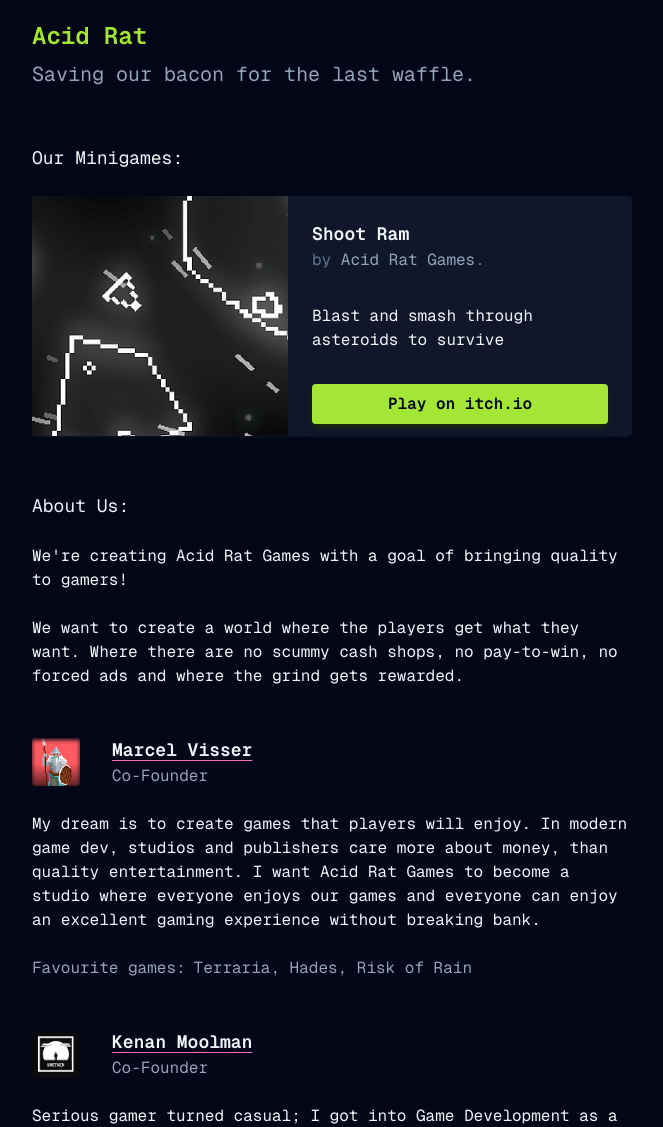
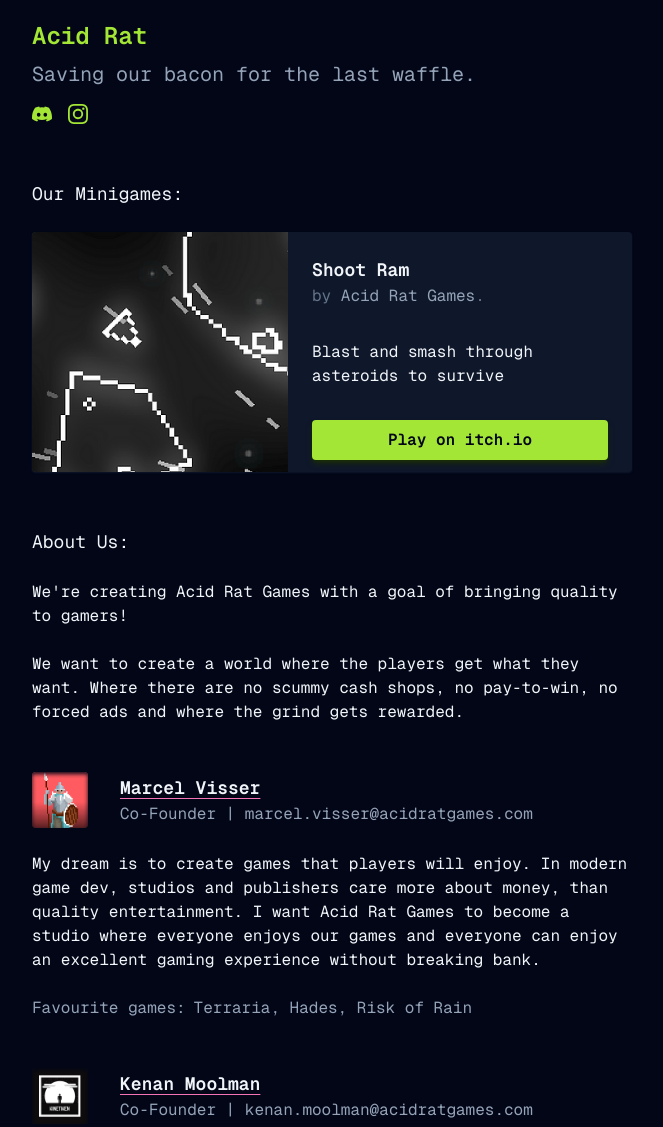
Before and after one commit to juanCortelezzi/acidratgames, an Astro site: page / in a window 1280 px wide. Shown: the top 1127 px of the page, without its empty margins (308-971 px from the left). Built offline with nearby package versions, Linux system fonts and the light colour scheme; Astro itself is replaced by a stand-in of ours.

Commit message:
nice things

```diff
--- a/src/components/UserCard.astro
+++ b/src/components/UserCard.astro
@@ -3,13 +3,14 @@
   name: string;
   role: string;
   favouriteGames: string[];
+  email?: string;
 }
 ---
 
 <div>
   <div class="flex items-center space-x-8">
     <div
-      class="relative h-12 min-h-12 w-12 min-w-12 overflow-hidden rounded bg-slate-800 shadow-inner shadow-slate-950"
+      class="relative h-14 min-h-14 w-14 min-w-14 overflow-hidden rounded bg-slate-800 shadow-inner shadow-slate-950"
     >
       <slot name="avatar" />
       <div
@@ -23,7 +24,10 @@
       >
         {Astro.props.name}
       </div>
-      <div class="text-slate-400">{Astro.props.role}</div>
+      <div class="text-slate-400">
+        {Astro.props.role}
+        {Astro.props.email ? `| ${Astro.props.email}` : null}
+      </div>
     </div>
   </div>
   <div class="my-6"></div>
--- a/src/layouts/BaseLayout.astro
+++ b/src/layouts/BaseLayout.astro
@@ -25,7 +25,7 @@
     <meta name="generator" content={Astro.generator} />
     <meta
       name="description"
-      content={Astro.props.description ?? "Acid rat games and co"}
+      content={Astro.props.description ?? "Saving our bacon for the last waffle."}
     />
     <title>{Astro.props.title}</title>
   </head>
--- a/src/pages/index.astro
+++ b/src/pages/index.astro
@@ -7,12 +7,23 @@
 import ShootRamImage from "../assets/shoot-ram.png";
 import MarcelAvatar from "../assets/marcel-icon.png";
 import KenanAvatar from "../assets/kenan-icon.jpeg";
+import DiscordLogo from "../assets/discord-logo.svg";
+import InstagramLogo from "../assets/instagram-logo.svg";
 ---
 
-<BaseLayout title="Acid Rat">
+<BaseLayout title="Acid Rat Games">
   <h1 class="text-2xl font-bold text-lime-400">Acid Rat</h1>
   <div class="my-2"></div>
   <h2 class="text-xl text-slate-400">Saving our bacon for the last waffle.</h2>
+  <div class="my-4"></div>
+  <div class="flex space-x-4">
+    <a href="https://discord.gg/fDbZDj78PT" target="_blank">
+      <img src={DiscordLogo.src} alt="Discord" class="h-5 w-5" />
+    </a>
+    <a href="https://www.instagram.com/acid_rat_games/" target="_blank">
+      <img src={InstagramLogo.src} alt="Instagram" class="h-5 w-5" />
+    </a>
+  </div>
 
   <div class="my-14"></div>
   <div class="text-lg">Our Minigames:</div>
@@ -31,7 +42,7 @@
       slot="call_to_action"
       target="_blank"
       href="https://acidratgames.itch.io/shoot-ram"
-      class="block w-full rounded bg-lime-400 px-6 py-2 text-center font-bold text-slate-950 shadow-md shadow-lime-950 hover:bg-pink-400 hover:shadow-pink-950 transition-all duration-200 ease-in-out cursor-pointer"
+      class="block w-full cursor-pointer rounded bg-lime-400 px-6 py-2 text-center font-bold text-slate-950 shadow-md shadow-lime-950 transition-all duration-200 ease-in-out hover:bg-pink-400 hover:shadow-pink-950"
     >
       Play on itch.io
     </a>
@@ -58,6 +69,7 @@
     name="Marcel Visser"
     role="Co-Founder"
     favouriteGames={["Terraria", "Hades", "Risk of Rain"]}
+    email="marcel.visser@acidratgames.com"
   >
     <Picture
       slot="avatar"
@@ -78,6 +90,7 @@
     name="Kenan Moolman"
     role="Co-Founder"
     favouriteGames={["Dark Souls", "Witcher 3", "Portal 2"]}
+    email="kenan.moolman@acidratgames.com"
   >
     <Picture
       slot="avatar"
```
Also changed, not shown: src/assets/discord-logo.svg (added), src/assets/instagram-logo.svg (added).
